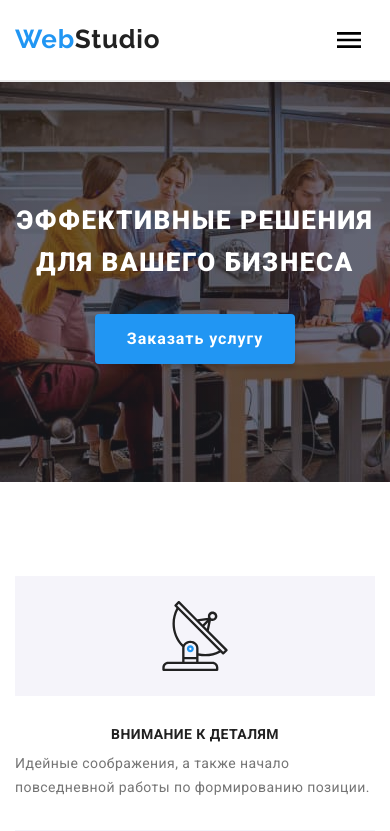
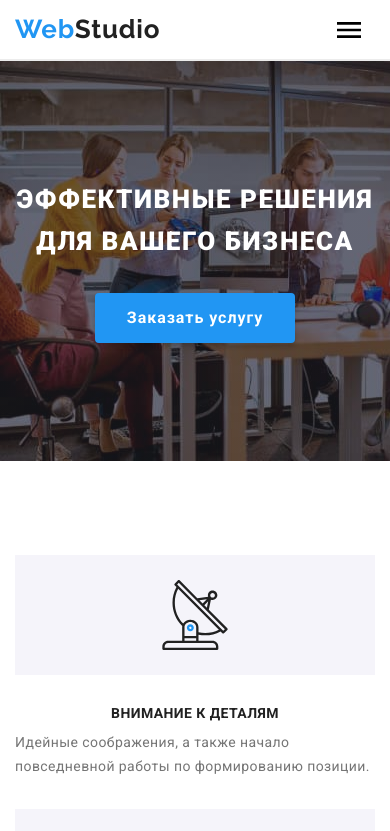
Before and after one commit to EL-Projects/goit-markup-hw-08, a plain HTML site: page index.html in a window 390 px wide. Shown: the top 831 px of the page. Drawn offline with nearby package versions, Linux system fonts and the light colour scheme.

Commit message:
mobile header

```diff
--- a/sass/base/_container.scss
+++ b/sass/base/_container.scss
@@ -18,6 +18,9 @@
 
   .header & {
     display: flex;
+    @media screen and (max-width: 767px) {
+      height: 60px;
+    }
   }
 
   .footer & {
```
Also changed, not shown: css/main.css, css/main.min.css, 2 other files.
